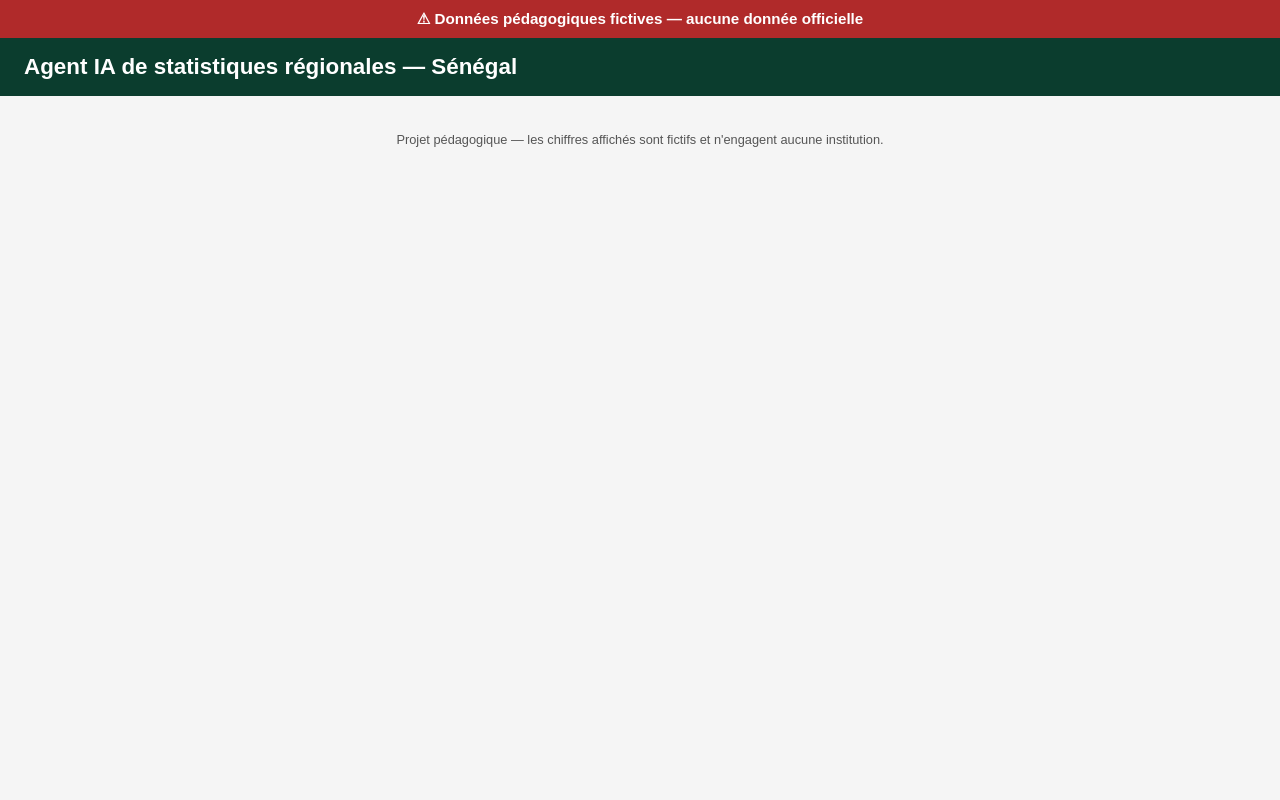
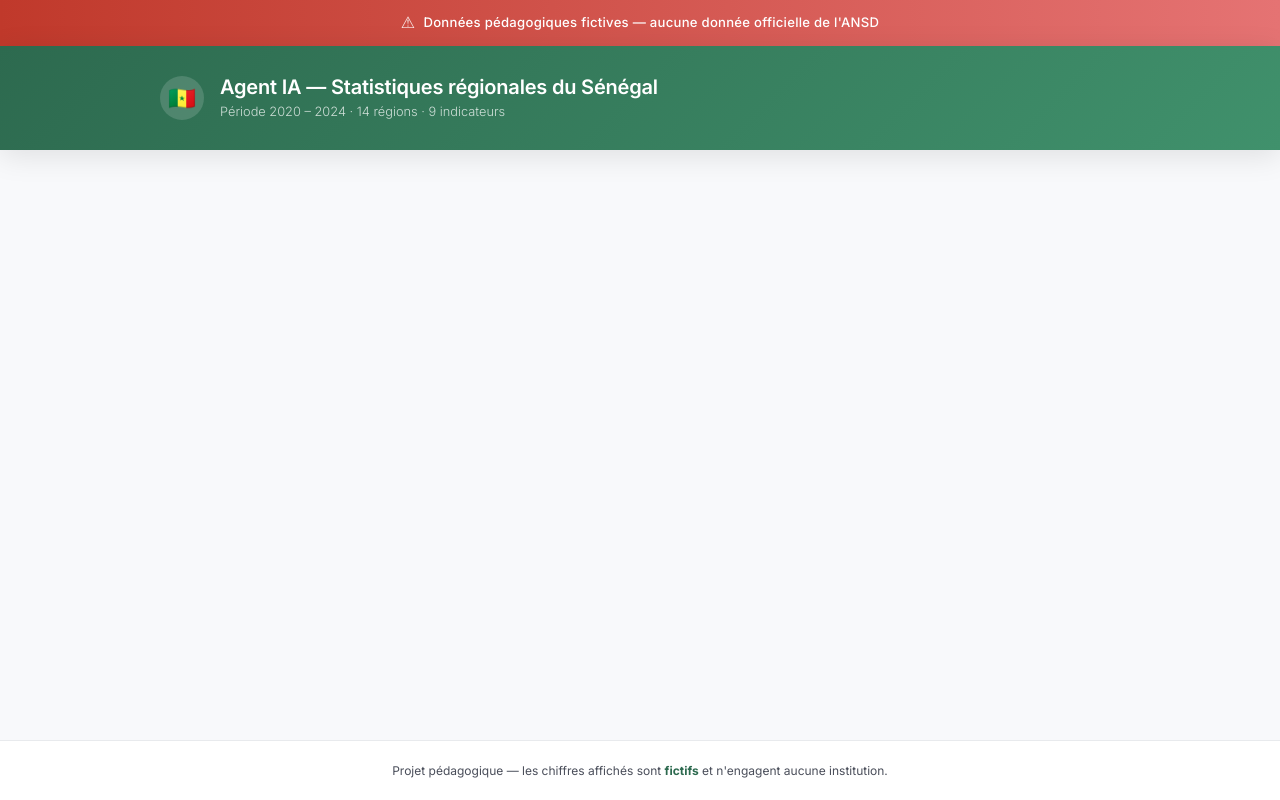
Before and after one commit to Amsatou2603/AI-Agent, a Django app: page / in a window 1280 px wide. Run offline with Django 5.2, Linux system fonts and the light colour scheme.

Commit message:
style: améliorer le design avec des couleurs plus douces et harmonieuses (vert sauge et rouge doux)

```diff
--- a/statistiques/Templates/base.html
+++ b/statistiques/Templates/base.html
@@ -5,47 +5,161 @@
 <head>
     <meta charset="UTF-8">
     <meta name="viewport" content="width=device-width, initial-scale=1.0">
+    <meta name="description" content="Agent IA pédagogique — statistiques régionales fictives du Sénégal (2020-2024)">
     <title>{% block title %}Agent IA — Statistiques régionales du Sénégal{% endblock %}</title>
+
+    <!-- Google Fonts -->
+    <link rel="preconnect" href="https://fonts.googleapis.com">
+    <link rel="preconnect" href="https://fonts.gstatic.com" crossorigin>
+    <link href="https://fonts.googleapis.com/css2?family=Inter:wght@300;400;500;600;700&display=swap" rel="stylesheet">
+
     <style>
-        body {
-            font-family: Arial, Helvetica, sans-serif;
-            margin: 0;
-            padding: 0;
-            background-color: #f5f5f5;
-            color: #1a1a1a;
+        /* ── Variables ─────────────────────────────────────────── */
+        :root {
+            --rouge:        #c0392b;
+            --rouge-doux:   #e57373;
+            --rouge-pale:   #fff5f5;
+            --vert:         #2d6a4f;
+            --vert-doux:    #40916c;
+            --vert-pale:    #f0f7f4;
+            --texte:        #1e2027;
+            --texte-doux:   #4a4e5a;
+            --fond:         #f8f9fb;
+            --blanc:        #ffffff;
+            --ombre:        0 2px 12px rgba(0,0,0,.08);
+            --ombre-lg:     0 6px 28px rgba(0,0,0,.10);
+            --rayon:        10px;
+            --transition:   .25s ease;
         }
 
-        .bandeau-avertissement {
-            background-color: #b02a2a;
-            color: #ffffff;
-            text-align: center;
-            padding: 10px 16px;
-            font-weight: bold;
-            font-size: 0.95rem;
+        /* ── Reset & base ──────────────────────────────────────── */
+        *, *::before, *::after { box-sizing: border-box; margin: 0; padding: 0; }
+
+        html { scroll-behavior: smooth; }
+
+        body {
+            font-family: 'Inter', system-ui, sans-serif;
+            background: var(--fond);
+            color: var(--texte);
+            line-height: 1.6;
+            min-height: 100vh;
+            display: flex;
+            flex-direction: column;
         }
 
+        /* ── Bandeau avertissement ─────────────────────────────── */
+        .bandeau-avertissement {
+            background: linear-gradient(90deg, var(--rouge) 0%, var(--rouge-doux) 100%);
+            color: var(--blanc);
+            text-align: center;
+            padding: 10px 20px;
+            font-size: 0.82rem;
+            font-weight: 500;
+            letter-spacing: 0.02em;
+            display: flex;
+            align-items: center;
+            justify-content: center;
+            gap: 8px;
+        }
+
+        .bandeau-avertissement span.icone {
+            font-size: 1rem;
+            opacity: .9;
+        }
+
+        /* ── En-tête ───────────────────────────────────────────── */
         header.entete {
-            background-color: #0b3d2e;
-            color: #ffffff;
-            padding: 16px 24px;
+            background: linear-gradient(135deg, var(--vert) 0%, var(--vert-doux) 100%);
+            color: var(--blanc);
+            padding: 28px 32px;
+            box-shadow: var(--ombre-lg);
+            animation: glisserBas .4s ease both;
+        }
+
+        .entete-contenu {
+            max-width: 960px;
+            margin: 0 auto;
+            display: flex;
+            align-items: center;
+            gap: 16px;
+        }
+
+        .entete-logo {
+            width: 44px;
+            height: 44px;
+            background: rgba(255,255,255,.15);
+            border-radius: 50%;
+            display: flex;
+            align-items: center;
+            justify-content: center;
+            font-size: 1.4rem;
+            flex-shrink: 0;
         }
 
         header.entete h1 {
-            margin: 0;
-            font-size: 1.4rem;
+            font-size: 1.25rem;
+            font-weight: 600;
+            letter-spacing: -0.01em;
+            line-height: 1.3;
         }
 
+        header.entete p.sous-titre {
+            font-size: 0.8rem;
+            font-weight: 300;
+            opacity: .75;
+            margin-top: 2px;
+        }
+
+        /* ── Contenu principal ─────────────────────────────────── */
         main {
             max-width: 960px;
-            margin: 24px auto;
-            padding: 0 16px;
+            width: 100%;
+            margin: 36px auto;
+            padding: 0 24px;
+            flex: 1;
+            animation: monterFade .5s ease .1s both;
         }
 
+        /* ── Pied de page ──────────────────────────────────────── */
         footer.pied-de-page {
             text-align: center;
-            padding: 12px;
-            font-size: 0.8rem;
-            color: #555555;
+            padding: 20px 24px;
+            font-size: 0.75rem;
+            color: var(--texte-doux);
+            border-top: 1px solid #e8eaed;
+            background: var(--blanc);
+        }
+
+        footer.pied-de-page strong {
+            color: var(--vert);
+        }
+
+        /* ── Animations ────────────────────────────────────────── */
+        @keyframes glisserBas {
+            from { opacity: 0; transform: translateY(-12px); }
+            to   { opacity: 1; transform: translateY(0); }
+        }
+
+        @keyframes monterFade {
+            from { opacity: 0; transform: translateY(10px); }
+            to   { opacity: 1; transform: translateY(0); }
+        }
+
+        /* ── Utilitaires carte (réutilisable dans les enfants) ─── */
+        .carte {
+            background: var(--blanc);
+            border-radius: var(--rayon);
+            box-shadow: var(--ombre);
+            padding: 28px;
+            transition: box-shadow var(--transition);
+        }
+        .carte:hover { box-shadow: var(--ombre-lg); }
+
+        /* ── Responsive ────────────────────────────────────────── */
+        @media (max-width: 600px) {
+            header.entete { padding: 20px 16px; }
+            main { padding: 0 12px; }
+            header.entete h1 { font-size: 1.05rem; }
         }
     </style>
     {% block extra_head %}{% endblock %}
@@ -53,13 +167,20 @@
 
 <body>
 
-    <!-- Mention obligatoire du lab : visible sur TOUTES les pages -->
+    <!-- Mention obligatoire visible sur toutes les pages -->
     <div class="bandeau-avertissement">
-        ⚠ Données pédagogiques fictives — aucune donnée officielle
+        <span class="icone">⚠</span>
+        Données pédagogiques fictives — aucune donnée officielle de l'ANSD
     </div>
 
     <header class="entete">
-        <h1>Agent IA de statistiques régionales — Sénégal</h1>
+        <div class="entete-contenu">
+            <div class="entete-logo">🇸🇳</div>
+            <div>
+                <h1>Agent IA — Statistiques régionales du Sénégal</h1>
+                <p class="sous-titre">Période 2020 – 2024 · 14 régions · 9 indicateurs</p>
+            </div>
+        </div>
     </header>
 
     <main>
@@ -67,7 +188,8 @@
     </main>
 
     <footer class="pied-de-page">
-        Projet pédagogique — les chiffres affichés sont fictifs et n'engagent aucune institution.
+        Projet pédagogique — les chiffres affichés sont <strong>fictifs</strong>
+        et n'engagent aucune institution.
     </footer>
 
     {% block extra_scripts %}{% endblock %}
```
